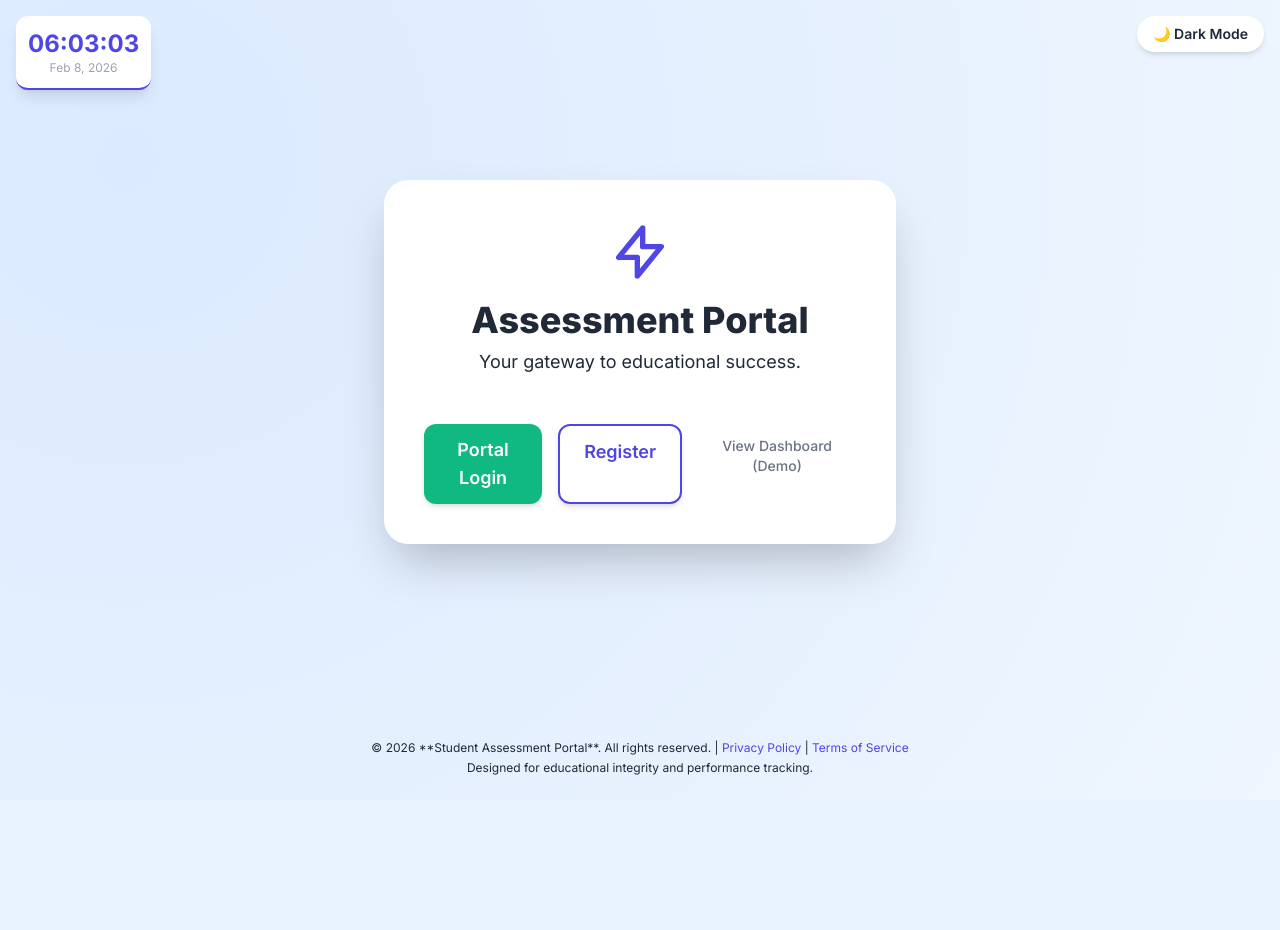
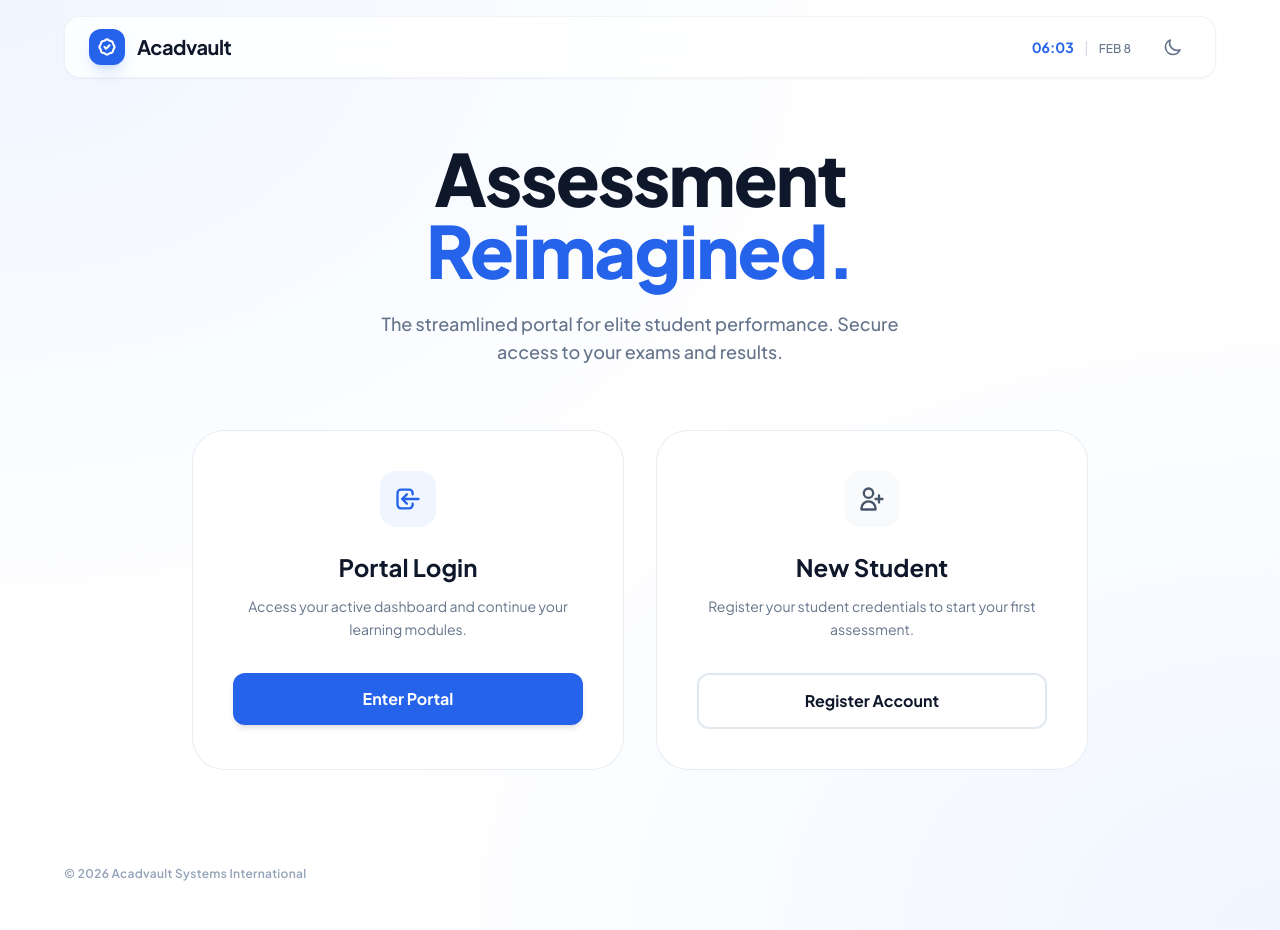
Before and after one commit to sujit-prog/Assessment_Portal, a Django app: page / in a window 1280 px wide. Before the commit the page ends 775 px from the top, so only its background shows below. Run offline with Django 5.2, Linux system fonts and the light colour scheme; some libraries are stand-ins or nearby versions.

Commit message:
landingpage

```diff
--- a/accounts/templates/accounts/home.html
+++ b/accounts/templates/accounts/home.html
@@ -1,202 +1,210 @@
 <!DOCTYPE html>
-<html lang="en">
+<html lang="en" class="scroll-smooth">
 <head>
     <meta charset="UTF-8">
     <meta name="viewport" content="width=device-width, initial-scale=1.0">
-    <title>Assessment Portal - Home</title>
-    <!-- Load Tailwind CSS -->
+    <title>Acadvault | Elite Student Portal</title>
     <script src="https://cdn.tailwindcss.com"></script>
+    <link rel="preconnect" href="https://fonts.googleapis.com">
+    <link rel="preconnect" href="https://fonts.gstatic.com" crossorigin>
+    <link href="https://fonts.googleapis.com/css2?family=Plus+Jakarta+Sans:wght@300;400;500;600;700;800&display=swap" rel="stylesheet">
+
     <style>
-        /* Custom font for a clean, modern look */
-        @import url('https://fonts.googleapis.com/css2?family=Inter:wght@100..900&display=swap');
-
         :root {
-            /* Light Mode Variables */
-            --bg-start: #dbeafe; /* Blue-100 */
-            --bg-end: #eff6ff;   /* Blue-50 */
-            --card-bg: #ffffff;
-            --text-primary: #1f2937;
-            --text-secondary: #4b5563;
-        }
-
-        .dark {
-            /* Dark Mode Variables */
-            --bg-start: #1f2937; /* Gray-800 */
-            --bg-end: #111827;   /* Gray-900 */
-            --card-bg: #374151;
-            --text-primary: #f9fafb;
-            --text-secondary: #d1d5db;
+            --primary: #2563eb;
+            --primary-light: #dbeafe;
         }
 
         body {
-            font-family: 'Inter', sans-serif;
-            min-height: 100vh;
-            /* Updated flex properties to accommodate the footer */
-            display: flex;
-            flex-direction: column;
-            justify-content: space-between;
-
-            margin: 0;
-            transition: background-color 0.5s;
-            color: var(--text-primary);
-            /* Funky/Dynamic Background using a radial gradient */
-            background: radial-gradient(circle at 10% 20%, var(--bg-start) 0%, var(--bg-end) 100%);
-
-            /* Removed image-related positioning */
+            font-family: 'Plus Jakarta Sans', sans-serif;
         }
 
-        /* Removed body::after (transparent background image layer) */
-
-        .card {
-            background-color: var(--card-bg);
-            color: var(--text-primary);
-            transition: background-color 0.5s, box-shadow 0.3s;
-            z-index: 10;
+        /* Simplified Background */
+        .bg-soft {
+            background-color: #ffffff;
+            background-image: radial-gradient(at 0% 0%, hsla(217,100%,97%,1) 0, transparent 50%),
+                              radial-gradient(at 100% 100%, hsla(217,100%,97%,1) 0, transparent 50%);
         }
 
-        .toggle-button {
-            transition: background-color 0.3s, color 0.3s;
+        .dark .bg-soft {
+            background-color: #020617;
+            background-image: radial-gradient(at 0% 0%, hsla(217,100%,10%,0.5) 0, transparent 50%),
+                              radial-gradient(at 100% 100%, hsla(217,100%,10%,0.5) 0, transparent 50%);
+        }
+
+        /* Clean Card Design */
+        .action-card {
+            transition: all 0.3s cubic-bezier(0.4, 0, 0.2, 1);
+            border: 1px solid rgba(226, 232, 240, 0.8);
+        }
+
+        .dark .action-card {
+            border: 1px solid rgba(30, 41, 59, 0.5);
+            background: rgba(15, 23, 42, 0.6);
+        }
+
+        .action-card:hover {
+            transform: translateY(-4px);
+            box-shadow: 0 20px 25px -5px rgba(0, 0, 0, 0.05), 0 10px 10px -5px rgba(0, 0, 0, 0.02);
+            border-color: var(--primary);
+        }
+
+        /* Subtle Fade In */
+        .fade-in {
+            animation: fadeIn 0.8s ease-out forwards;
+        }
+
+        @keyframes fadeIn {
+            from { opacity: 0; transform: translateY(10px); }
+            to { opacity: 1; transform: translateY(0); }
+        }
+
+        .nav-blur {
+            backdrop-filter: blur(12px);
+            -webkit-backdrop-filter: blur(12px);
+            background: rgba(255, 255, 255, 0.8);
+        }
+
+        .dark .nav-blur {
+            background: rgba(2, 6, 23, 0.8);
         }
     </style>
+
     <script>
         tailwind.config = {
-            darkMode: 'class', // Enable dark mode based on the 'dark' class on the HTML tag
+            darkMode: 'class',
             theme: {
                 extend: {
                     colors: {
-                        'primary-blue': '#4f46e5',
-                        'primary-dark': '#3730a3',
-                        'accent-green': '#10b981', // Added for link consistency
+                        brand: {
+                            50: '#eff6ff',
+                            500: '#3b82f6',
+                            600: '#2563eb',
+                            950: '#020617',
+                        }
                     }
                 }
             }
         }
 
-        // --- Clock Logic (Updated for Date and Time) ---
         function updateClock() {
             const now = new Date();
+            const time = now.toLocaleTimeString('en-US', { hour12: false, hour: '2-digit', minute: '2-digit' });
+            const date = now.toLocaleDateString('en-US', { month: 'short', day: 'numeric' });
 
-            // Format time (e.g., 22:52:30)
-            const timeString = now.toLocaleTimeString('en-US', { hour12: false });
-
-            // Format date (e.g., Oct 21, 2025)
-            const dateString = now.toLocaleDateString('en-US', {
-                year: 'numeric',
-                month: 'short',
-                day: 'numeric'
-            });
-
-            const fullDateTimeElement = document.getElementById('full-date-time');
-
-            if (fullDateTimeElement) {
-                // Inject time and date into the corner element
-                fullDateTimeElement.innerHTML = `
-                    <div class="text-2xl font-bold">${timeString}</div>
-                    <div class="text-xs text-gray-400 dark:text-gray-300">${dateString}</div>
-                `;
+            const el = document.getElementById('clock');
+            if (el) {
+                el.innerHTML = `<span class="font-bold text-brand-600">${time}</span> <span class="mx-2 text-slate-300">|</span> <span class="text-slate-500 text-xs font-medium uppercase">${date}</span>`;
             }
         }
 
-        // --- Dark Mode Logic ---
-        function initTheme() {
-            // Check for theme preference in local storage, default to light
-            const savedTheme = localStorage.getItem('theme') || 'light';
-            if (savedTheme === 'dark') {
+          function toggleTheme() {
+            const html = document.documentElement;
+            const isDark = html.classList.toggle('dark');
+            localStorage.setItem('theme', isDark ? 'dark' : 'light');
+            updateThemeIcon(isDark);
+        }
+
+        function updateThemeIcon(isDark) {
+            const btn = document.getElementById('theme-btn');
+            if (btn) {
+                btn.innerHTML = isDark ?
+                `<svg class="w-5 h-5" fill="none" stroke="currentColor" viewBox="0 0 24 24"><path stroke-linecap="round" stroke-linejoin="round" stroke-width="2" d="M12 3v1m0 16v1m9-9h-1M4 9h-1m15.364-6.364l-.707.707M6.343 17.657l-.707.707m12.728 0l-.707-.707M6.343 6.343l-.707-.707M16 12a4 4 0 11-8 0 4 4 0 018 0z"></path></svg>` :
+                `<svg class="w-5 h-5" fill="none" stroke="currentColor" viewBox="0 0 24 24"><path stroke-linecap="round" stroke-linejoin="round" stroke-width="2" d="M20.354 15.354A9 9 0 018.646 3.646 9.003 9.003 0 0012 21a9.003 9.003 0 008.354-5.646z"></path></svg>`;
+            }
+        }
+
+        // Initialize theme before full window load to prevent flickering
+        (function initTheme() {
+            const savedTheme = localStorage.getItem('theme');
+            const systemPrefersDark = window.matchMedia('(prefers-color-scheme: dark)').matches;
+            const isDark = savedTheme === 'dark' || (!savedTheme && systemPrefersDark);
+
+            if (isDark) {
                 document.documentElement.classList.add('dark');
             } else {
                 document.documentElement.classList.remove('dark');
             }
-        }
+        })();
 
-        function toggleDarkMode() {
-            const isDark = document.documentElement.classList.toggle('dark');
-            localStorage.setItem('theme', isDark ? 'dark' : 'light');
-
-            // Update button icon/text if needed (using emoji as icons here)
-            const toggleBtn = document.getElementById('dark-mode-toggle');
-            toggleBtn.textContent = isDark ? '☀️ Light Mode' : '🌙 Dark Mode';
-        }
-
-        // --- Initialization ---
-        window.onload = function() {
-            initTheme();
-            updateClock(); // Initial call
-            setInterval(updateClock, 1000); // Update every second
-
-            // Set initial button text based on current theme
+        window.onload = () => {
             const isDark = document.documentElement.classList.contains('dark');
-            const toggleBtn = document.getElementById('dark-mode-toggle');
-            if (toggleBtn) {
-                 toggleBtn.textContent = isDark ? '☀️ Light Mode' : '🌙 Dark Mode';
-            }
-
-            // Set current year in footer
-            const currentYearElement = document.getElementById('current-year');
-            if (currentYearElement) {
-                currentYearElement.textContent = new Date().getFullYear();
-            }
+            updateThemeIcon(isDark);
+            updateClock();
+            setInterval(updateClock, 1000);
         };
-
     </script>
 </head>
-<body>
+<body class="bg-soft text-slate-900 dark:text-slate-100 min-h-screen flex flex-col">
 
-    <!-- Fixed Date and Time Clock (Top-Left Corner) -->
-    <div
-        id="full-date-time"
-        class="fixed top-4 left-4 p-3 bg-white dark:bg-gray-800 rounded-xl shadow-lg border-b-2 border-primary-blue dark:border-primary-blue text-primary-blue dark:text-white transition duration-500 z-50 text-center"
-    >
-        <!-- Content injected by JavaScript -->
-    </div>
-
-    <!-- Dark Mode Toggle Button (Top-Right Corner) -->
-    <button
-        id="dark-mode-toggle"
-        onclick="toggleDarkMode()"
-        class="toggle-button fixed top-4 right-4 py-2 px-4 rounded-full text-sm font-semibold shadow-md bg-white text-gray-800 dark:bg-gray-700 dark:text-gray-100 hover:scale-105 z-50"
-    >
-        🌙 Dark Mode
-    </button>
-
-    <!-- Wrapper to center the main card vertically and horizontally -->
-    <div class="flex flex-grow items-center justify-center w-full py-10 px-4">
-        <!-- Main Content Card -->
-        <div class="card p-10 max-w-lg w-full rounded-3xl shadow-2xl text-center backdrop-blur-sm bg-opacity-90 hover:shadow-primary-blue/50 transition duration-500">
-
-            <!-- Header -->
-            <svg class="w-16 h-16 mx-auto text-primary-blue mb-4" fill="none" stroke="currentColor" viewBox="0 0 24 24" xmlns="http://www.w3.org/2000/svg">
-                <path stroke-linecap="round" stroke-linejoin="round" stroke-width="2" d="M13 10V3L4 14h7v7l9-11h-7z"></path>
-            </svg>
-            <h1 class="text-4xl font-extrabold mb-2">Assessment Portal</h1>
-            <p class="text-lg text-secondary mb-12">Your gateway to educational success.</p>
-
-            <!-- Navigation Links -->
-            <div class="flex flex-col sm:flex-row justify-center space-y-4 sm:space-y-0 sm:space-x-4">
-
-                <!-- Link 1: Login -->
-                <a href="{% url 'login' %}" class="w-full sm:w-auto py-3 px-6 rounded-xl text-lg font-semibold text-white bg-accent-green hover:bg-green-600 transition duration-300 shadow-md hover:shadow-lg transform hover:-translate-y-0.5">
-                    Portal Login
-                </a>
-
-                <!-- Link 2: Register -->
-                <a href="{% url 'register' %}" class="w-full sm:w-auto py-3 px-6 rounded-xl text-lg font-semibold text-primary-blue border-2 border-primary-blue bg-white dark:bg-gray-800 dark:text-primary-blue hover:bg-primary-blue hover:text-white transition duration-300 shadow-md hover:shadow-lg transform hover:-translate-y-0.5">
-                    Register
-                </a>
-
-                <!-- Link 3: Dashboard (Optional, but included) -->
-                <a href="{% url 'dashboard' %}" class="hidden md:block py-3 px-6 text-sm font-medium text-gray-500 dark:text-gray-400 hover:text-primary-blue dark:hover:text-primary-blue transition duration-300">
-                    View Dashboard (Demo)
-                </a>
-
+    <!-- Navigation -->
+    <nav class="sticky top-0 z-50 px-6 py-4">
+        <div class="max-w-6xl mx-auto flex justify-between items-center nav-blur px-6 py-3 rounded-2xl border border-slate-200/50 dark:border-slate-800/50 shadow-sm">
+            <div class="flex items-center space-x-3">
+                <div class="w-9 h-9 bg-brand-600 rounded-xl flex items-center justify-center text-white shadow-lg shadow-brand-500/20">
+                    <svg class="w-5 h-5" fill="none" stroke="currentColor" viewBox="0 0 24 24"><path stroke-linecap="round" stroke-linejoin="round" stroke-width="2.5" d="M9 12l2 2 4-4M7.835 4.697a3.42 3.42 0 001.946-.806 3.42 3.42 0 014.438 0 3.42 3.42 0 001.946.806 3.42 3.42 0 013.138 3.138 3.42 3.42 0 00.806 1.946 3.42 3.42 0 010 4.438 3.42 3.42 0 00-.806 1.946 3.42 3.42 0 01-3.138 3.138 3.42 3.42 0 00-1.946.806 3.42 3.42 0 01-4.438 0 3.42 3.42 0 00-1.946-.806 3.42 3.42 0 01-3.138-3.138 3.42 3.42 0 00-.806-1.946 3.42 3.42 0 010-4.438 3.42 3.42 0 00.806-1.946 3.42 3.42 0 013.138-3.138z" /></svg>
+                </div>
+                <span class="text-xl font-bold tracking-tight">Acadvault</span>
             </div>
 
+            <div class="flex items-center space-x-6">
+                <div id="clock" class="hidden md:block text-sm"></div>
+                <button id="theme-btn" onclick="toggleTheme()" class="p-2 rounded-lg hover:bg-slate-100 dark:hover:bg-slate-800 text-slate-500 transition-colors">
+                    <!-- Icon -->
+                </button>
+            </div>
         </div>
-    </div>
+    </nav>
+
+    <!-- Main Content -->
+    <main class="flex-grow flex flex-col items-center justify-center px-6 py-12">
+        <div class="max-w-4xl w-full text-center mb-16 fade-in">
+            <h1 class="text-5xl md:text-7xl font-extrabold tracking-tight mb-6">
+                Assessment <br>
+                <span class="text-brand-600">Reimagined.</span>
+            </h1>
+            <p class="text-lg text-slate-500 dark:text-slate-400 max-w-xl mx-auto font-medium">
+                The streamlined portal for elite student performance. Secure access to your exams and results.
+            </p>
+        </div>
+
+        <div class="grid md:grid-cols-2 gap-8 w-full max-w-4xl fade-in" style="animation-delay: 0.2s">
+            <!-- Action Card 1 -->
+            <div class="action-card bg-white p-10 rounded-[2rem] text-center flex flex-col items-center">
+                <div class="w-14 h-14 bg-brand-50 dark:bg-brand-900/30 text-brand-600 rounded-2xl flex items-center justify-center mb-6">
+                    <svg class="w-7 h-7" fill="none" stroke="currentColor" viewBox="0 0 24 24"><path stroke-linecap="round" stroke-linejoin="round" stroke-width="2" d="M11 16l-4-4m0 0l4-4m-4 4h14m-5 4v1a3 3 0 01-3 3H6a3 3 0 01-3-3V7a3 3 0 013-3h7a3 3 0 013 3v1"></path></svg>
+                </div>
+                <h2 class="text-2xl font-bold mb-3">Portal Login</h2>
+                <p class="text-sm text-slate-500 dark:text-slate-400 mb-8 leading-relaxed">Access your active dashboard and continue your learning modules.</p>
+                <a href="{% url 'login' %}" class="w-full py-3.5 bg-brand-600 hover:bg-brand-700 text-white font-bold rounded-xl transition-all shadow-md">
+                    Enter Portal
+                </a>
+            </div>
+
+            <!-- Action Card 2 -->
+            <div class="action-card bg-white p-10 rounded-[2rem] text-center flex flex-col items-center">
+                <div class="w-14 h-14 bg-slate-50 dark:bg-slate-800 text-slate-600 dark:text-slate-400 rounded-2xl flex items-center justify-center mb-6">
+                    <svg class="w-7 h-7" fill="none" stroke="currentColor" viewBox="0 0 24 24"><path stroke-linecap="round" stroke-linejoin="round" stroke-width="2" d="M18 9v3m0 0v3m0-3h3m-3 0h-3m-2-5a4 4 0 11-8 0 4 4 0 018 0zM3 20a6 6 0 0112 0v1H3v-1z"></path></svg>
+                </div>
+                <h2 class="text-2xl font-bold mb-3">New Student</h2>
+                <p class="text-sm text-slate-500 dark:text-slate-400 mb-8 leading-relaxed">Register your student credentials to start your first assessment.</p>
+                <a href="{% url 'register' %}" class="w-full py-3.5 border-2 border-slate-200 dark:border-slate-700 hover:border-brand-600 hover:text-brand-600 dark:text-slate-300 font-bold rounded-xl transition-all">
+                    Register Account
+                </a>
+            </div>
+        </div>
+    </main>
 
     <!-- Footer -->
-    <footer class="w-full text-center py-4 text-xs text-secondary dark:text-gray-400 bg-transparent mb-2">
-        <p>&copy; <span id="current-year"></span> **Student Assessment Portal**. All rights reserved. | <a href="#" class="hover:underline text-primary-blue dark:text-indigo-400">Privacy Policy</a> | <a href="#" class="hover:underline text-primary-blue dark:text-indigo-400">Terms of Service</a></p>
-        <p class="mt-1">Designed for educational integrity and performance tracking.</p>
+    <footer class="py-12 px-6">
+        <div class="max-w-6xl mx-auto flex flex-col md:flex-row justify-between items-center text-slate-400 text-xs font-semibold tracking-wide gap-4">
+            <!-- <div class="flex space-x-8">
+                <a href="#" class="hover:text-brand-600 transition-colors">Privacy</a>
+                <a href="#" class="hover:text-brand-600 transition-colors">Integrity</a>
+                <a href="#" class="hover:text-brand-600 transition-colors">Support</a>
+            </div> -->
+            <p>&copy; 2026 Acadvault Systems International</p>
+        </div>
     </footer>
 
 </body>
```
